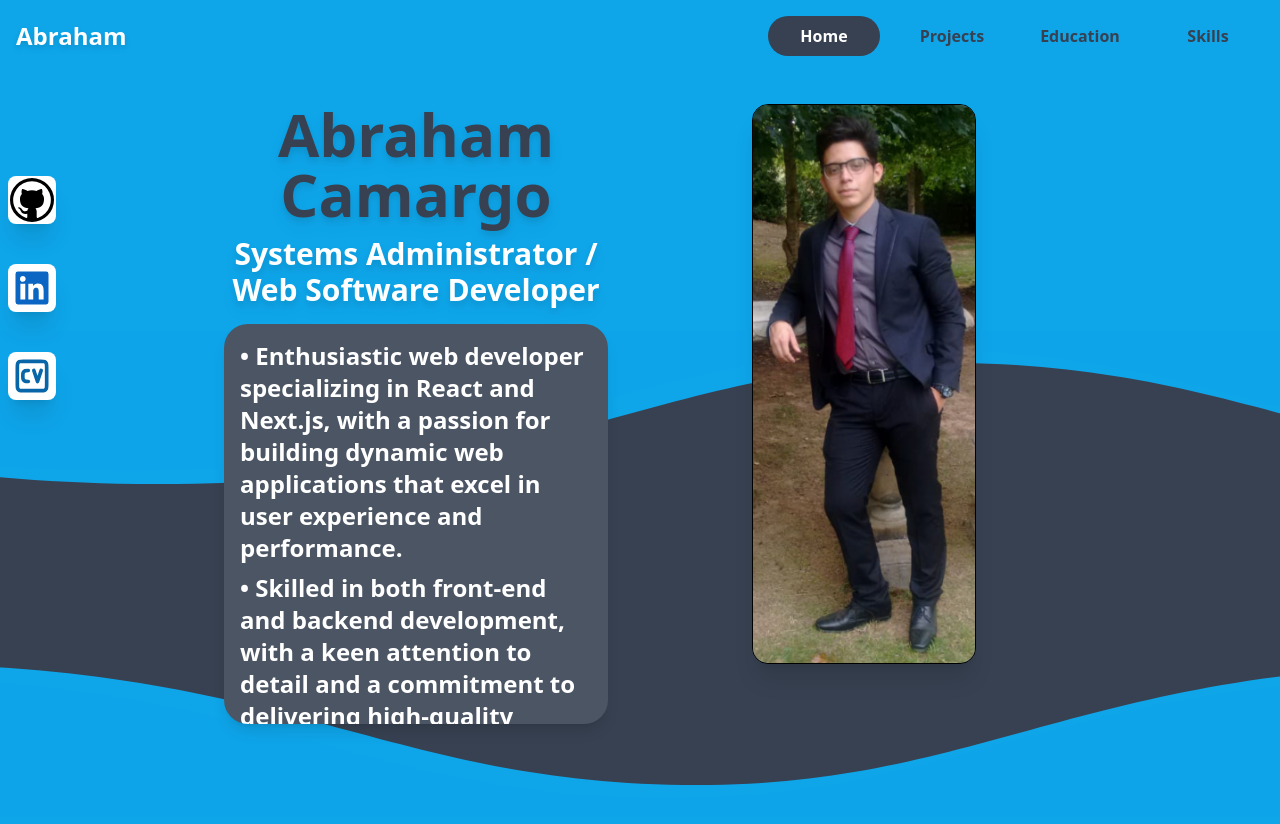
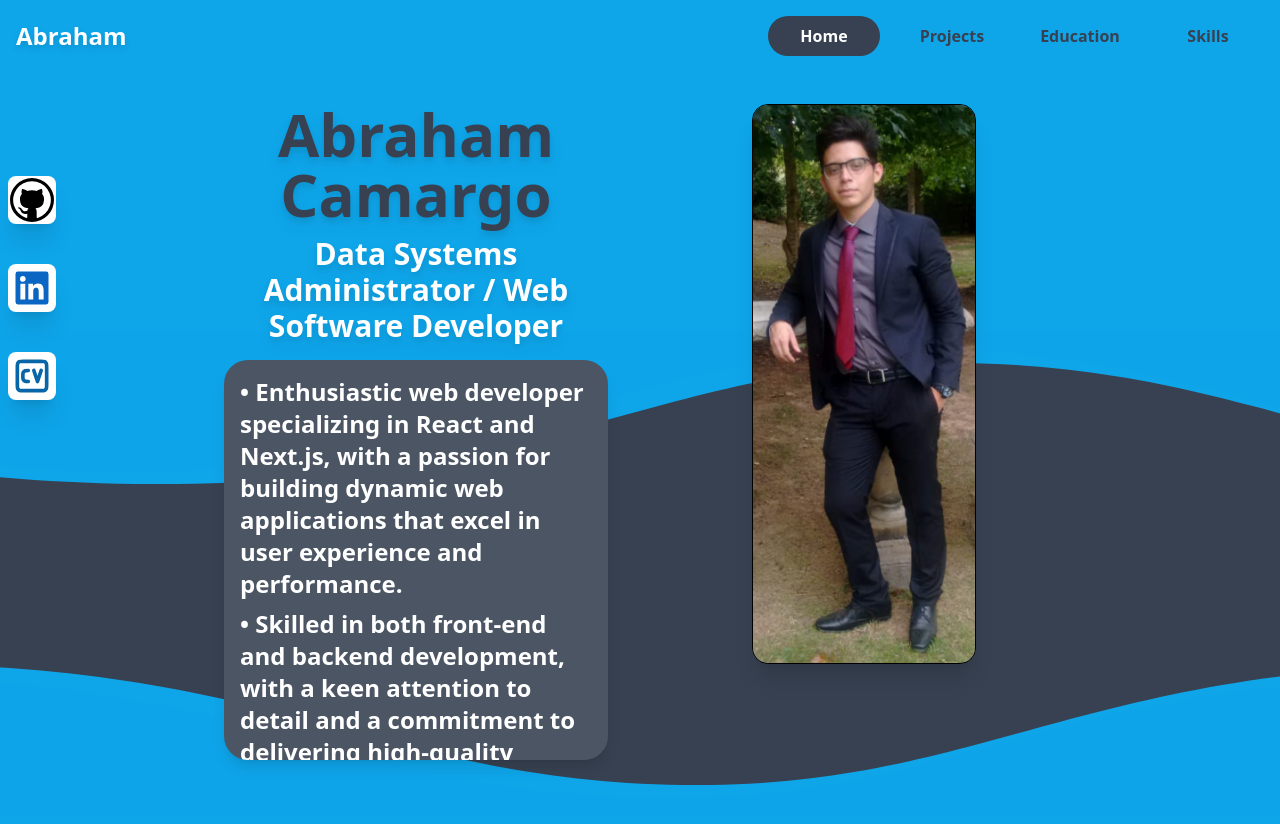
Before and after one commit to Suberror27/abrahams_portfolio, a Next.js app: page / in a window 1280 px wide. Shown: the top 824 px of the page. Built offline with nearby package versions, Linux system fonts and the light colour scheme.

Commit message:
Update index.js

```diff
--- a/pages/index.js
+++ b/pages/index.js
@@ -6,7 +6,7 @@ export default function Home() {
 
           <div className="text-center p-4">
             <p className="text-3xl md:text-6xl md:text-center drop-shadow-lg font-semibold text-gray-700 pb-2">Abraham Camargo</p>
-            <p className="text-white text-md md:text-3xl pt-1 font-semibold drop-shadow-lg">Systems Administrator / Web Software Developer</p>
+            <p className="text-white text-md md:text-3xl pt-1 font-semibold drop-shadow-lg">Data Systems Administrator / Web Software Developer</p>
             <div className="text-md md:text-2xl p-4 rounded-3xl md:m-4 md:h-[25rem] text-white font-semibold text-start shadow-lg bg-gray-600 overflow-y-auto">
               <p className="mb-2">
                 • Enthusiastic web developer specializing in React and Next.js, with a passion for building dynamic web applications that excel in user experience and performance.
```
